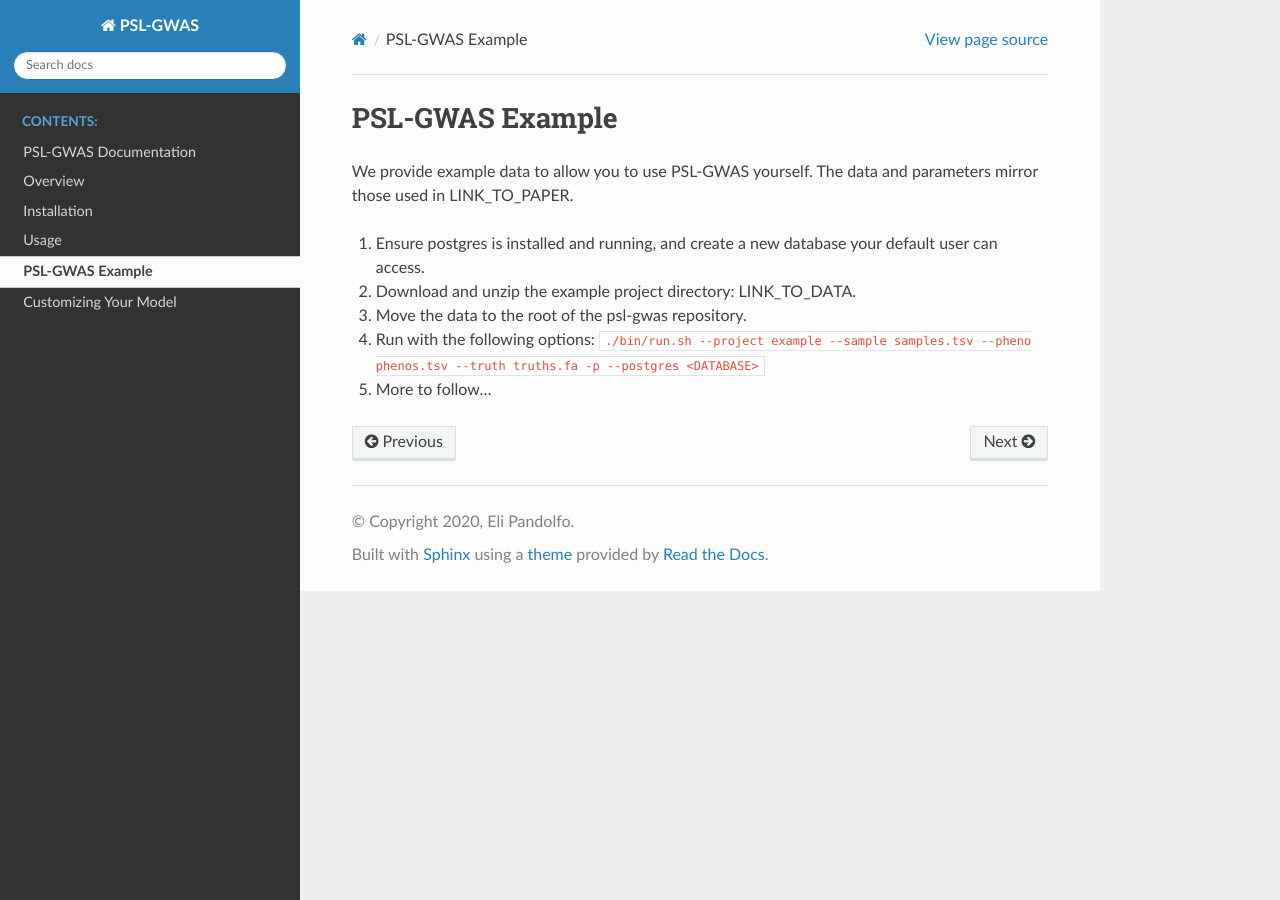
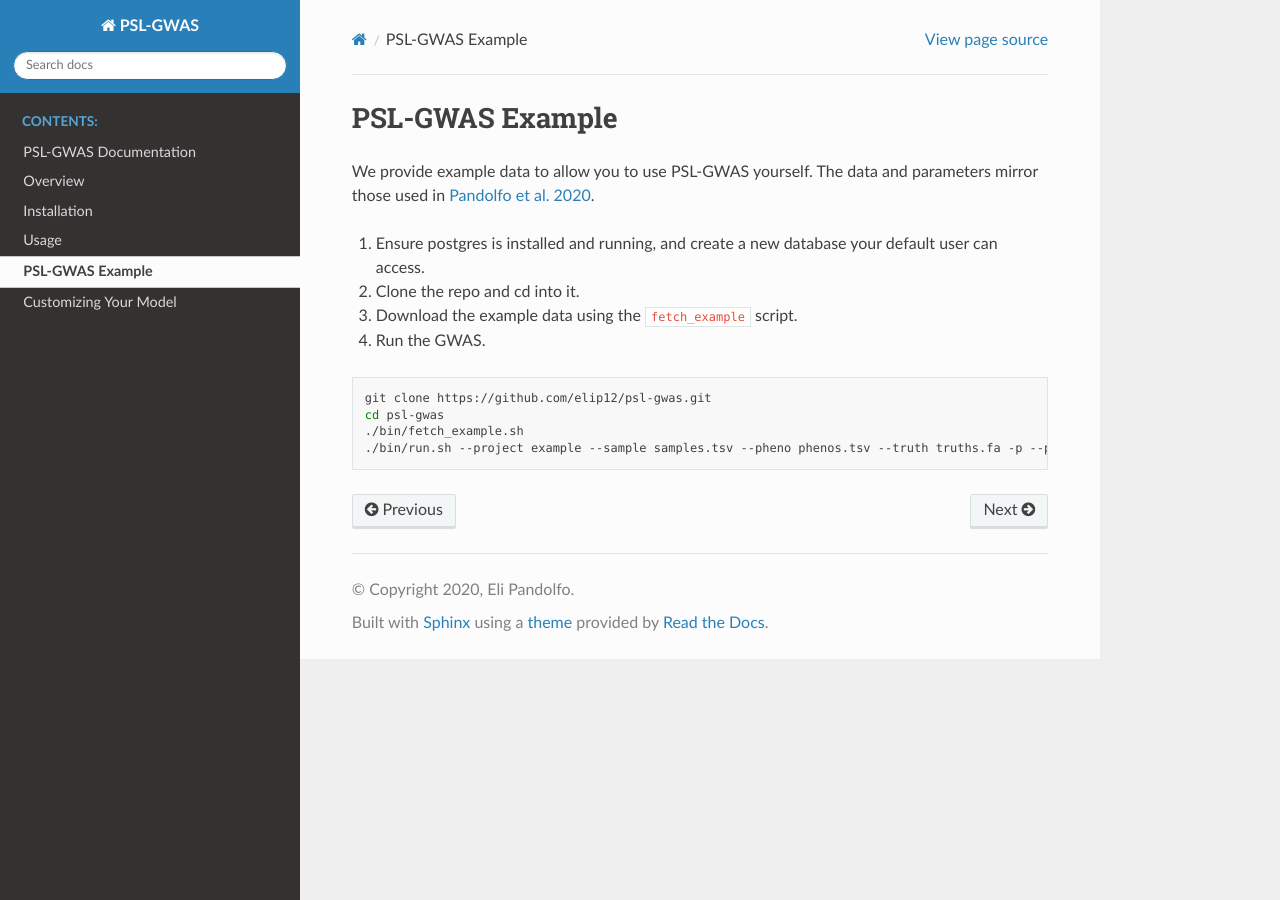
Before and after one commit to elip12/psl-gwas, a Sphinx documentation site: the page built from docs/example.rst, in a window 1280 px wide. Built offline with Sphinx 7.4.7 and the Read the Docs theme 2.0.0, drawn with Linux system fonts in a browser that asks for light colours.

Commit message:
update docs and script for example data

```diff
--- a/docs/example.rst
+++ b/docs/example.rst
@@ -2,10 +2,17 @@ PSL-GWAS Example
 ################
 
 We provide example data to allow you to use PSL-GWAS yourself. The data
-and parameters mirror those used in LINK_TO_PAPER.
+and parameters mirror those used in `Pandolfo et al. 2020
+<nothing yet>`_.
 
 #. Ensure postgres is installed and running, and create a new database your default user can access.
-#. Download and unzip the example project directory: LINK_TO_DATA.
-#. Move the data to the root of the psl-gwas repository.
-#. Run with the following options: ``./bin/run.sh --project example --sample samples.tsv --pheno phenos.tsv --truth truths.fa -p --postgres <DATABASE>``
-#. More to follow...
+#. Clone the repo and cd into it.
+#. Download the example data using the ``fetch_example`` script.
+#. Run the GWAS.
+
+.. code-block:: bash
+
+    git clone https://github.com/elip12/psl-gwas.git
+    cd psl-gwas
+    ./bin/fetch_example.sh
+    ./bin/run.sh --project example --sample samples.tsv --pheno phenos.tsv --truth truths.fa -p --postgres <DATABASE>
```
Also changed, not shown: 2 other files.
